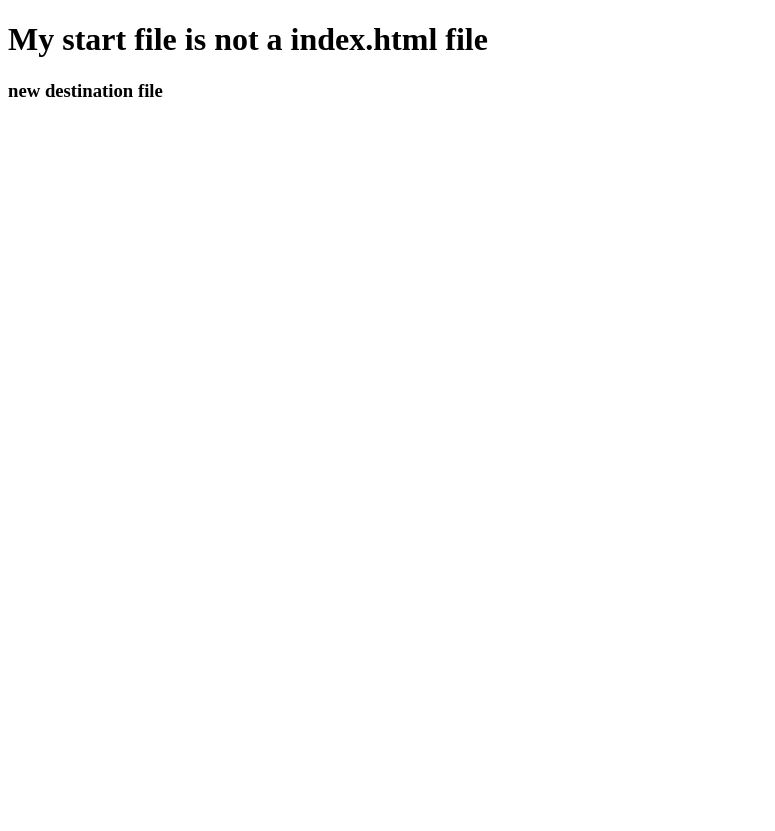
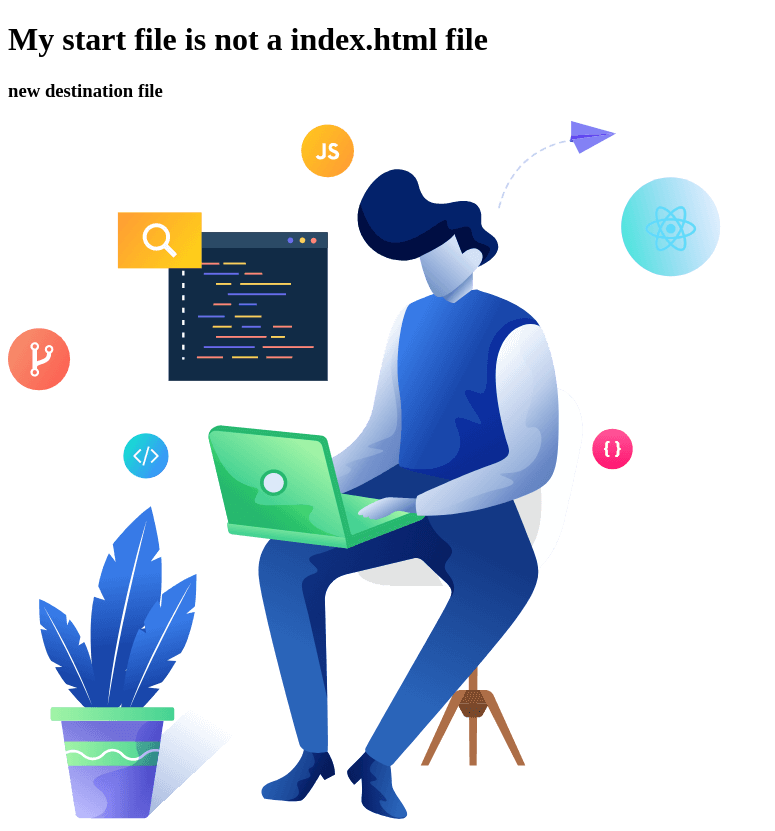
Before and after one commit to ehsanul11/my-third-repo, a plain HTML site: page index.html in a window 1280 px wide. Shown: the whole page, without its empty margins (0-775 px from the left). Before the commit the page ends 800 px from the top, so only its background shows below. Drawn offline with Linux system fonts and the light colour scheme.

Commit message:
added mithila motu

```diff
--- a/index.html
+++ b/index.html
@@ -9,5 +9,7 @@
 <body>
   <h1>My start file is not a index.html file</h1>
   <h3>new destination file</h3>
+  <img src="salman.png" alt="">
+
 </body>
 </html>
```
